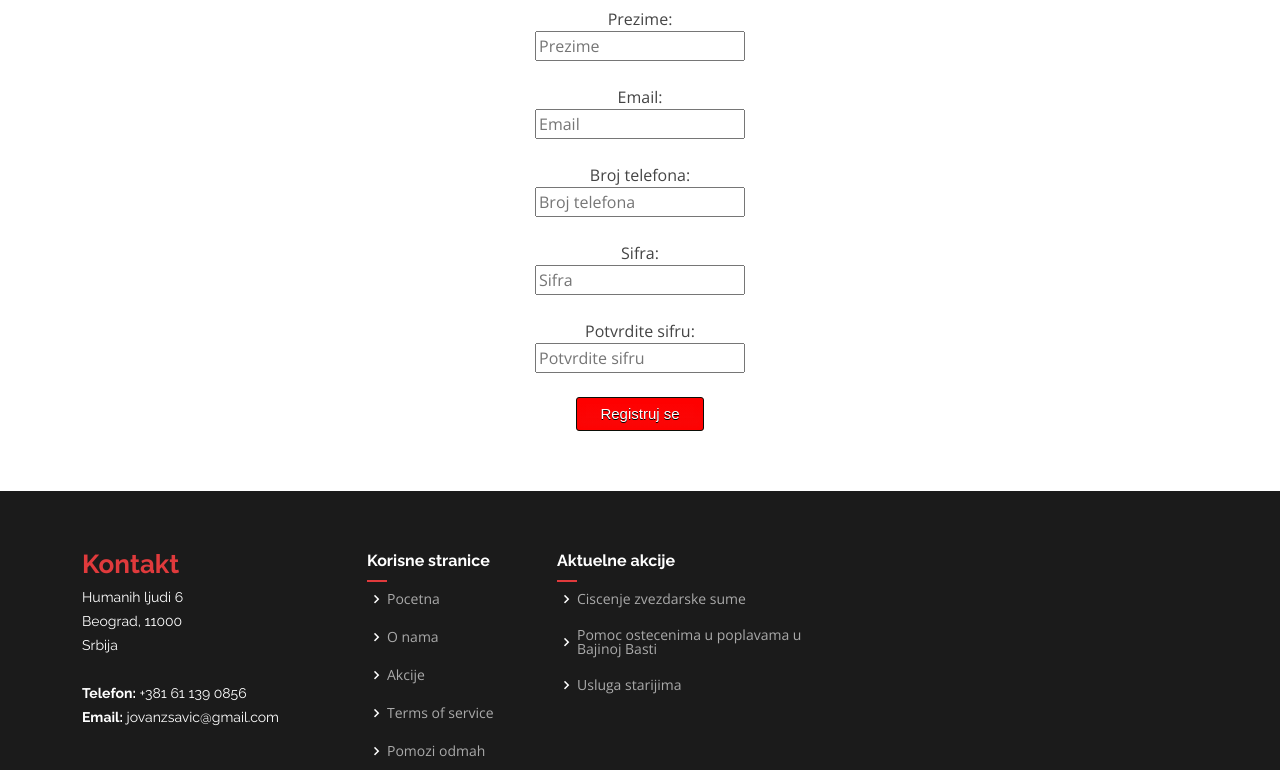
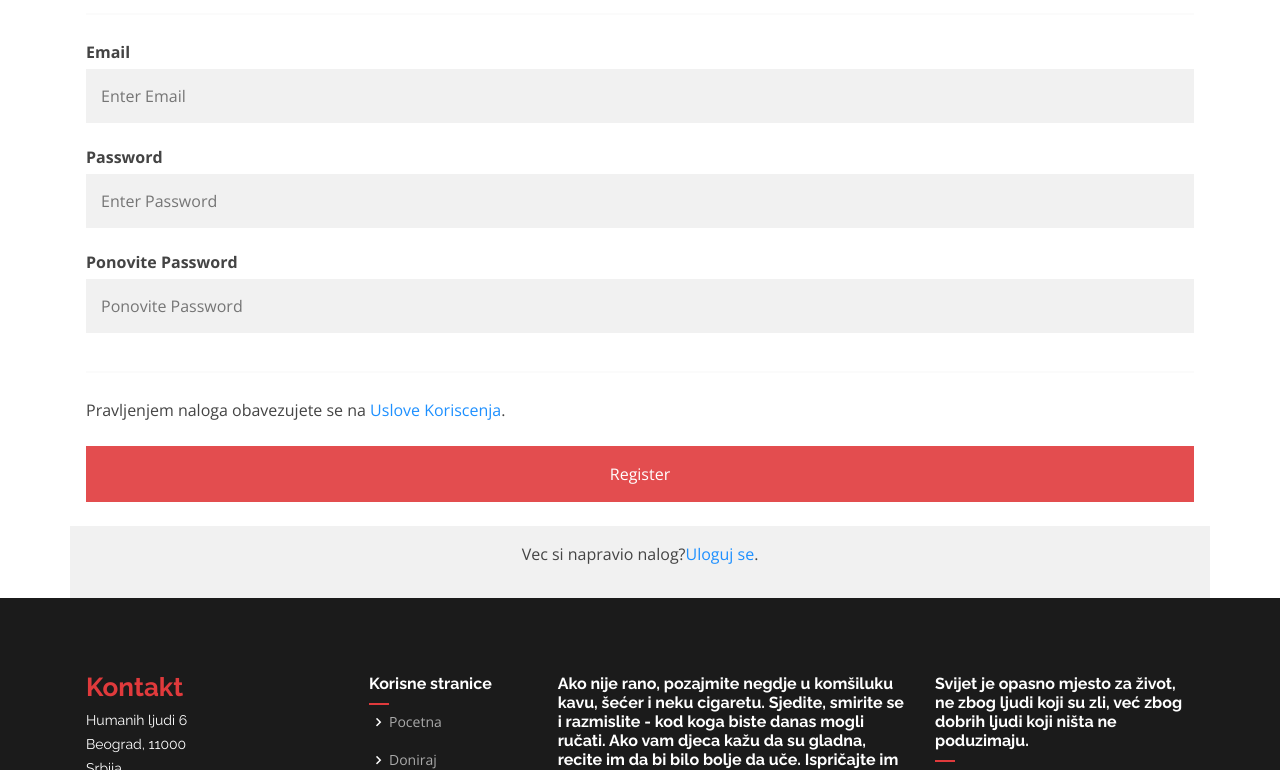
Before and after one commit to Jovan-Savic/Finale, a website: page Frontend/register.html in a window 1280 px wide. Shown: the part 316-1086 px from the top of the page. Drawn offline with nearby package versions, Linux system fonts and the light colour scheme.

Commit message:
REGISTER FRONTEND

```diff
--- a/Frontend/assets/css/style.css
+++ b/Frontend/assets/css/style.css
@@ -1565,3 +1565,59 @@ section {
 	position:relative;
 	top:1px;
 }
+
+/* register */
+* {box-sizing: border-box}
+
+/* Add padding to containers */
+.container {
+  padding: 16px;
+}
+
+/* Full-width input fields */
+input[type=text], input[type=password] {
+  width: 100%;
+  padding: 15px;
+  margin: 5px 0 22px 0;
+  display: inline-block;
+  border: none;
+  background: #f1f1f1;
+}
+
+input[type=text]:focus, input[type=password]:focus {
+  background-color: #ddd;
+  outline: none;
+}
+
+/* Overwrite default styles of hr */
+hr {
+  border: 1px solid #f1f1f1;
+  margin-bottom: 25px;
+}
+
+/* Set a style for the submit/register button */
+.registerbtn {
+  background-color: #e03a3c;
+  color: white;
+  padding: 16px 20px;
+  margin: 8px 0;
+  border: none;
+  cursor: pointer;
+  width: 100%;
+  opacity: 0.9;
+}
+
+.registerbtn:hover {
+  opacity:1;
+}
+
+/* Add a blue text color to links */
+a {
+  color: dodgerblue;
+}
+
+/* Set a grey background color and center the text of the "sign in" section */
+.signin {
+  background-color: #f1f1f1;
+  text-align: center;
+}
--- a/Frontend/register.html
+++ b/Frontend/register.html
@@ -76,32 +76,36 @@
       <div class="container">
 
         <ol>
-          <li><a href="index.html">Home</a></li>
-          <li>Inner Page</li>
+          <li><a href="index.html">Pocetna</a></li>
+          <li>Registruj se</li>
         </ol>
-        <h2>Inner Page</h2>
+        <h2>Registruj se</h2>
 
       </div>
     </section>
 
-    <section class="inner-page">
-      <div class="container" data-aos="fade-up"
-        style="margin: auto; text-align: center;  background-image: url('av.jpg'); ">
-        <label for="ime">Ime:</label><br>
-        <input type="text" id="ime" name="ime" placeholder="Ime"><br><br>
-        <label for="prezime">Prezime:</label><br>
-        <input type="text" id="prezime" name="prezime" placeholder="Prezime"><br><br>
-        <label for="email">Email:</label><br>
-        <input type="text" id="email" name="email" placeholder="Email"><br><br>
-        <label for="brtel">Broj telefona:</label><br>
-        <input type="number" id="brtel" name="brtel" placeholder="Broj telefona"><br><br>
-        <label for="sifra">Sifra:</label><br>
-        <input type="password" id="sifra" name="sifra" placeholder="Sifra"><br><br>
-        <label for="sifra2">Potvrdite sifru:</label><br>
-        <input type="password" id="sifra2" name="sifra2" placeholder="Potvrdite sifru"><br><br>
-        <button type="Register" class="myButton" style="text-align: center;">Registruj se</button>
-      </div>
-    </section>
+    <div class="container">
+    <h1>Registracija</h1>
+    <p>Molimo vas popunite formu da biste se registrovali.</p>
+    <hr>
+
+    <label for="email"><b>Email</b></label>
+    <input type="text" placeholder="Enter Email" name="email" id="email" required>
+
+    <label for="psw"><b>Password</b></label>
+    <input type="password" placeholder="Enter Password" name="psw" id="psw" required>
+
+    <label for="psw-repeat"><b>Ponovite Password</b></label>
+    <input type="password" placeholder="Ponovite Password" name="psw-repeat" id="psw-repeat" required>
+    <hr>
+
+    <p>Pravljenjem naloga obavezujete se na <a href="terms.txt">Uslove Koriscenja</a>.</p>
+    <button type="submit" class="registerbtn">Register</button>
+  </div>
+
+  <div class="container signin">
+    <p>Vec si napravio nalog?<a href="login.html">Uloguj se</a>.</p>
+  </div>
 
   </main>
 
@@ -127,20 +131,20 @@
             <h4>Korisne stranice</h4>
             <ul>
               <li><i class="bx bx-chevron-right"></i> <a href="home.html">Pocetna</a></li>
-              <li><i class="bx bx-chevron-right"></i> <a href="onama.html">O nama</a></li>
-              <li><i class="bx bx-chevron-right"></i> <a href="blog.html">Akcije</a></li>
+              <li><i class="bx bx-chevron-right"></i> <a href="onama.html">Doniraj</a></li>
+              <li><i class="bx bx-chevron-right"></i> <a href="blog.html">O nama</a></li>
               <li><i class="bx bx-chevron-right"></i> <a href="terms.txt">Terms of service</a></li>
-              <li><i class="bx bx-chevron-right"></i> <a href="podmah.html">Pomozi odmah</a></li>
             </ul>
           </div>
 
+          <div class="col-lg-4 col-md-6 footer-links">
+            <h4>Ako nije rano, pozajmite negdje u komšiluku kavu, šećer i neku cigaretu. Sjedite, smirite se i razmislite - kod koga biste danas mogli ručati. Ako vam djeca kažu da su gladna, recite im da bi bilo bolje da uče. Ispričajte im ponovo kako ste se vi mučili dok niste stigli dotle da pozajmljujete tek 28. u mjesecu.
+            </h4>
+           <p>Dusko Radovic</p>
+          </div>
           <div class="col-lg-3 col-md-6 footer-links">
-            <h4>Aktuelne akcije</h4>
-            <ul>
-              <li><i class="bx bx-chevron-right"></i> <a href="#">Ciscenje zvezdarske sume</a></li>
-              <li><i class="bx bx-chevron-right"></i> <a href="#">Pomoc ostecenima u poplavama u Bajinoj Basti</a></li>
-              <li><i class="bx bx-chevron-right"></i> <a href="#">Usluga starijima</a></li>
-            </ul>
+            <h4>Svijet je opasno mjesto za život, ne zbog ljudi koji su zli, već zbog dobrih ljudi koji ništa ne poduzimaju.</h4>
+           <p>Albert Ajnstajn</p>
           </div>
 
         </div>
```
